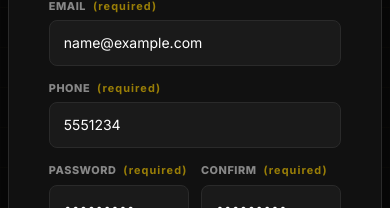
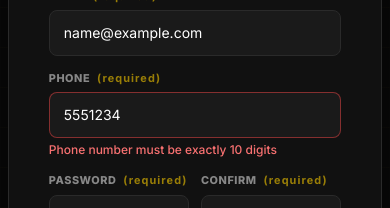
Before and after one commit to Sachi-ni/multi-salon-web-app, a React (Create React App) app in the folder frontend/: page /customer/register in a window 390 px wide. Both pictures are taken after typing "Sample", "name@example.com", "5551234", "Sample123", "Sample123" into the empty fields and a click on the button "CREATE ACCOUNT". Shown: the part 357-565 px from the top of the page. Built offline with nearby package versions, Linux system fonts and the light colour scheme; no server answers.

Commit message:
error of invalid phone number

```diff
--- a/frontend/src/pages/auth/CustomerRegister.jsx
+++ b/frontend/src/pages/auth/CustomerRegister.jsx
@@ -7,13 +7,31 @@ const CustomerRegister = () => {
   const [name, setName]                   = useState("");
   const [email, setEmail]                 = useState("");
   const [phone, setPhone]                 = useState("");
+  const [phoneError, setPhoneError]       = useState("");
   const [password, setPassword]           = useState("");
   const [confirmPassword, setConfirmPassword] = useState("");
   const [loading, setLoading]             = useState(false);
   const navigate = useNavigate();
 
+  const handlePhoneChange = (e) => {
+    const val = e.target.value.replace(/\D/g, "");
+    if (val.length <= 10) {
+      setPhone(val);
+      if (val.length === 10) {
+        setPhoneError("");
+      }
+    }
+  };
+
   const handleRegister = async (e) => {
     e.preventDefault();
+    setPhoneError("");
+
+    if (phone.length !== 10) {
+      setPhoneError("Phone number must be exactly 10 digits");
+      return;
+    }
+
     if (password !== confirmPassword) {
       alert("Passwords do not match!");
       return;
@@ -102,11 +120,16 @@ const CustomerRegister = () => {
               type="tel"
               placeholder="07XXXXXXXX"
               value={phone}
-              onChange={e => setPhone(e.target.value)}
-              className={inputClass}
+              onChange={handlePhoneChange}
+              className={`${inputClass} ${phoneError ? "border-red-500/50 focus:border-red-500" : ""}`}
               autoComplete="new-phone"
               required
             />
+            {phoneError && (
+              <span className="text-xs text-red-400 mt-1 block font-medium">
+                {phoneError}
+              </span>
+            )}
           </div>
 
           {/* Passwords */}
```
